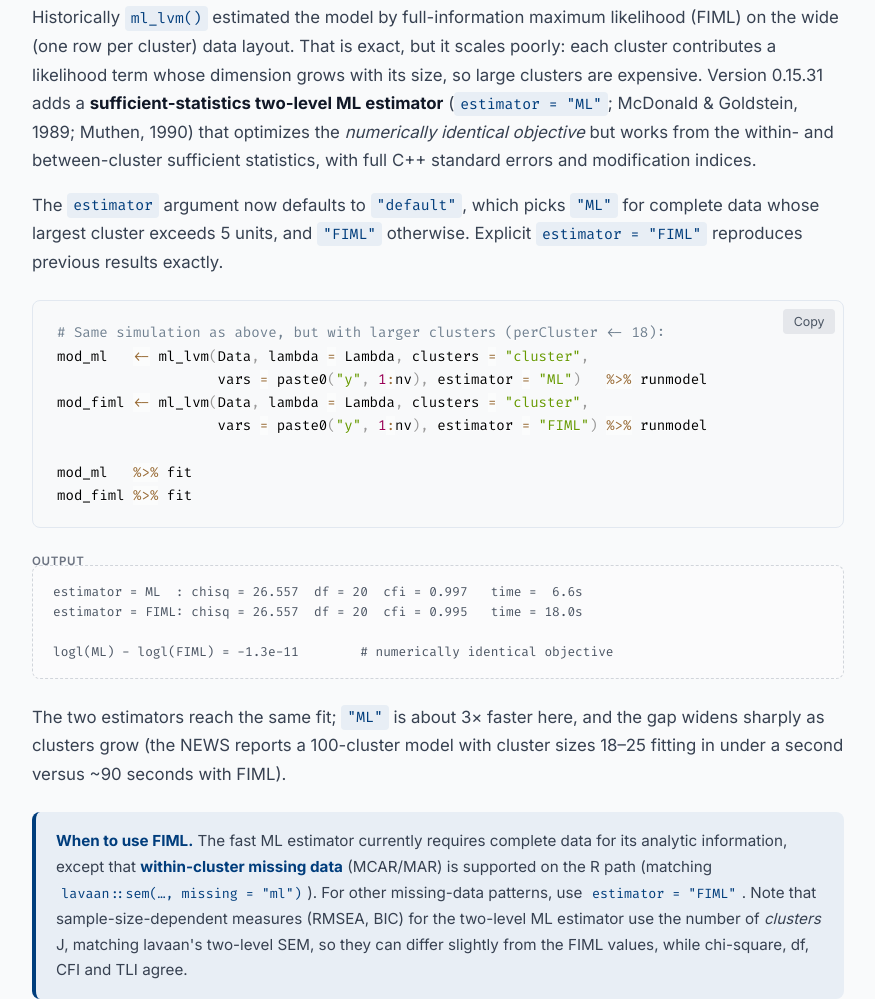
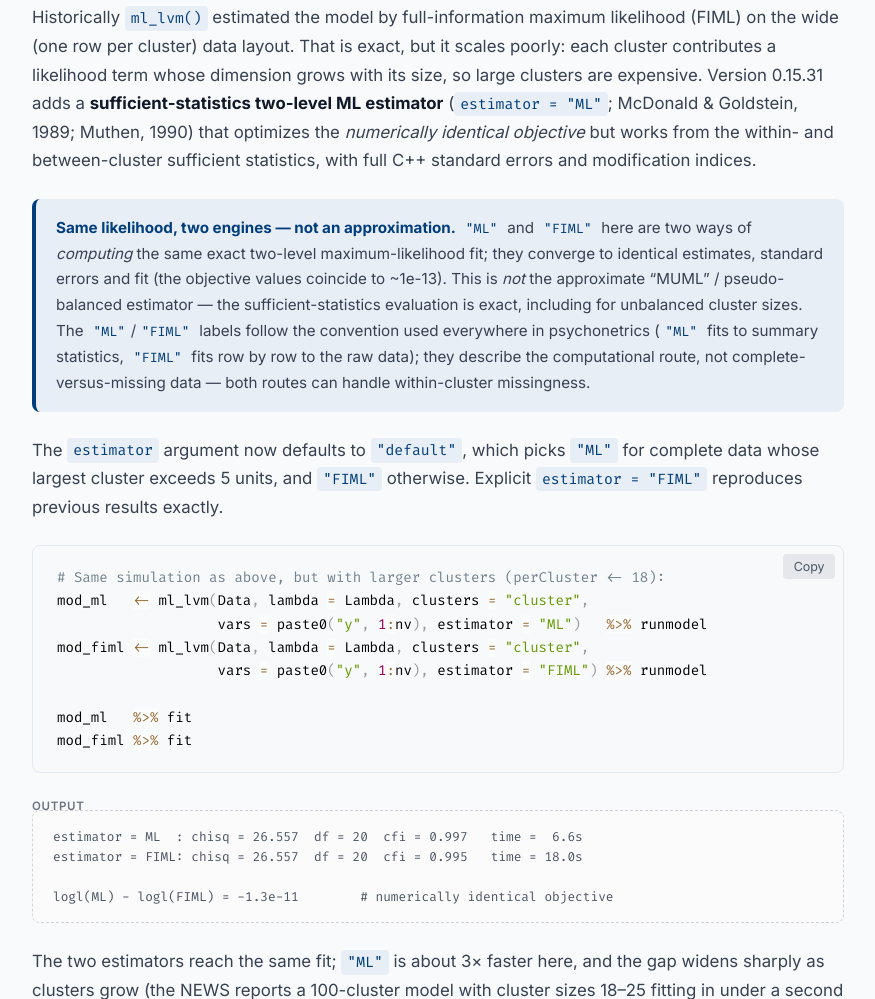
Before and after one commit to SachaEpskamp/psychonetrics, a plain HTML site: page docs/mllvm.html in a window 1280 px wide. Shown: the part 3734-4733 px from the top of the page, without its empty margins (202-1077 px from the left). Drawn offline with nearby package versions, Linux system fonts and the light colour scheme.

Commit message:
Clarify ml_lvm ML vs FIML docs: same exact likelihood, two compute engines (not MUML/approximation)
Sharpen man/ml_lvm.Rd and the website (mllvm/whatsnew) to state that estimator='ML'
and 'FIML' maximize the same exact two-level likelihood and converge to identical
results; the labels denote the computational route (summary statistics vs row-by-row,
as elsewhere in psychonetrics), not complete-vs-missing data, and 'ML' is exact for
unbalanced designs (not the pseudo-balanced MUML approximation).

Co-Authored-By: Claude Opus 4.8 (1M context) <noreply@anthropic.com>

```diff
--- a/docs/mllvm.html
+++ b/docs/mllvm.html
@@ -177,6 +177,9 @@ round(getmatrix(mod_ml, "sigma_zeta_within"), 2)</code></pre>
     <p>
       Historically <code>ml_lvm()</code> estimated the model by full-information maximum likelihood (FIML) on the wide (one row per cluster) data layout. That is exact, but it scales poorly: each cluster contributes a likelihood term whose dimension grows with its size, so large clusters are expensive. Version 0.15.31 adds a <strong>sufficient-statistics two-level ML estimator</strong> (<code>estimator = "ML"</code>; McDonald &amp; Goldstein, 1989; Muthen, 1990) that optimizes the <em>numerically identical objective</em> but works from the within- and between-cluster sufficient statistics, with full C++ standard errors and modification indices.
     </p>
+    <div class="note">
+      <strong>Same likelihood, two engines &mdash; not an approximation.</strong> <code>"ML"</code> and <code>"FIML"</code> here are two ways of <em>computing</em> the same exact two-level maximum-likelihood fit; they converge to identical estimates, standard errors and fit (the objective values coincide to ~1e-13). This is <em>not</em> the approximate &ldquo;MUML&rdquo; / pseudo-balanced estimator &mdash; the sufficient-statistics evaluation is exact, including for unbalanced cluster sizes. The <code>"ML"</code>/<code>"FIML"</code> labels follow the convention used everywhere in psychonetrics (<code>"ML"</code> fits to summary statistics, <code>"FIML"</code> fits row by row to the raw data); they describe the computational route, not complete-versus-missing data &mdash; both routes can handle within-cluster missingness.
+    </div>
     <p>
       The <code>estimator</code> argument now defaults to <code>"default"</code>, which picks <code>"ML"</code> for complete data whose largest cluster exceeds 5 units, and <code>"FIML"</code> otherwise. Explicit <code>estimator = "FIML"</code> reproduces previous results exactly.
     </p>
```
Also changed, not shown: docs/whatsnew.html (+1 -1 lines), 1 other file.
